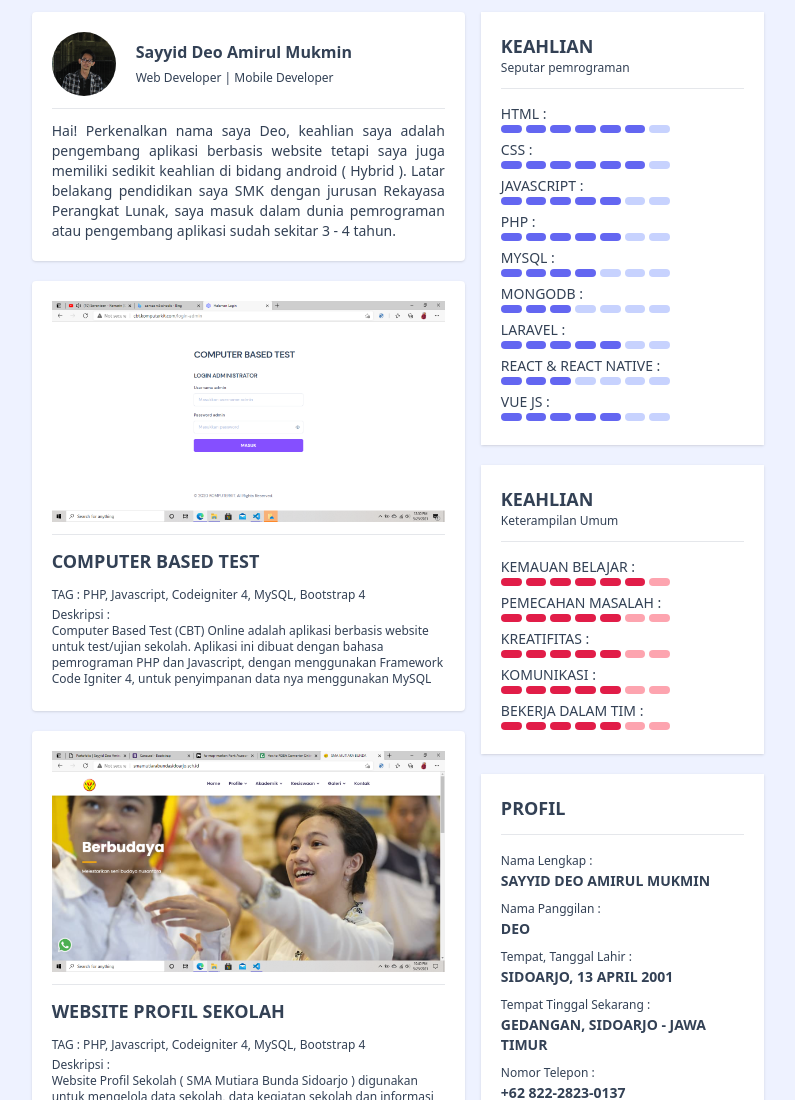
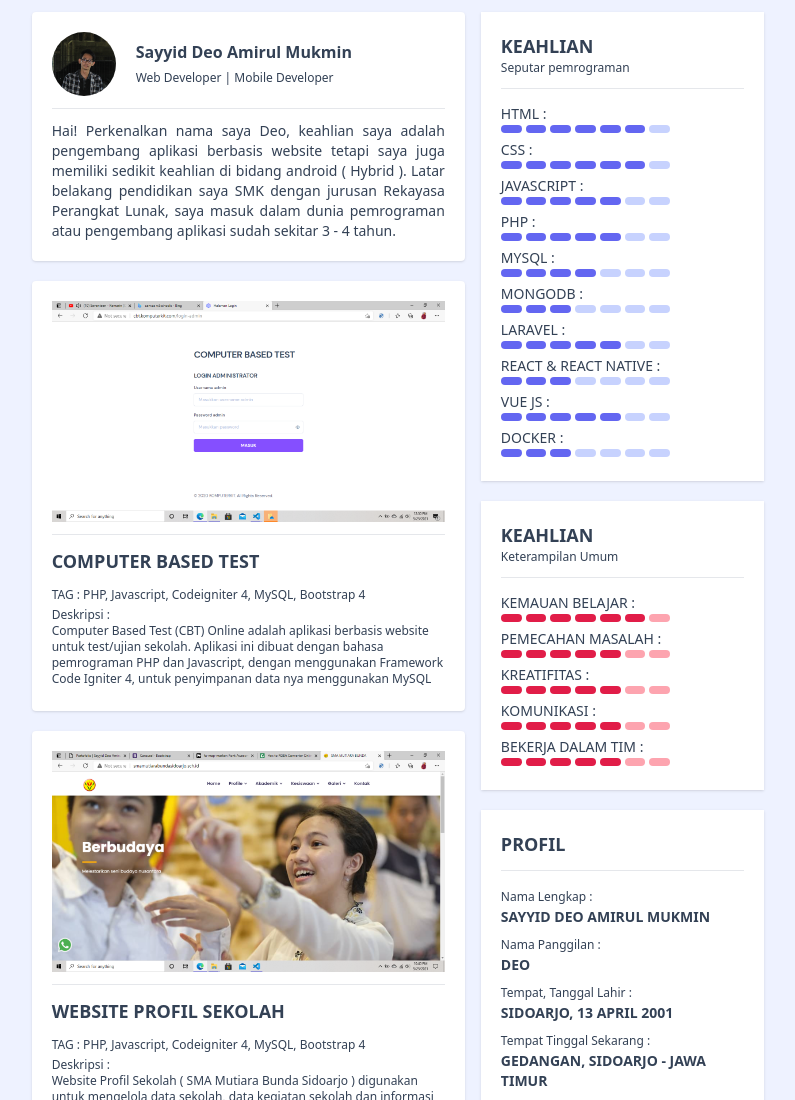
Before and after one commit to SayyidDeo134/portofolio, a website: page index.html in a window 1280 px wide. Shown: the top 1100 px of the page, without its empty margins (242-1037 px from the left). Drawn offline with Linux system fonts and the light colour scheme.

Commit message:
Update index.html
New Skills

```diff
--- a/index.html
+++ b/index.html
@@ -245,6 +245,18 @@
                                 <div class="w-full rounded-full p-1 bg-indigo-200" ></div>
                             </div>
                         </div>
+                        <div class="mb-1" >
+                            <span class="font-light text-sm uppercase" >Docker :</span>
+                            <div class="grid grid-cols-10 gap-1">
+                                <div class="w-full rounded-full p-1 bg-indigo-500" ></div>
+                                <div class="w-full rounded-full p-1 bg-indigo-500" ></div>
+                                <div class="w-full rounded-full p-1 bg-indigo-500" ></div>
+                                <div class="w-full rounded-full p-1 bg-indigo-200" ></div>
+                                <div class="w-full rounded-full p-1 bg-indigo-200" ></div>
+                                <div class="w-full rounded-full p-1 bg-indigo-200" ></div>
+                                <div class="w-full rounded-full p-1 bg-indigo-200" ></div>
+                            </div>
+                        </div>
                     </div>
                 </section>
                 <section class="w-full bg-white shadow p-5 mb-5">
```
